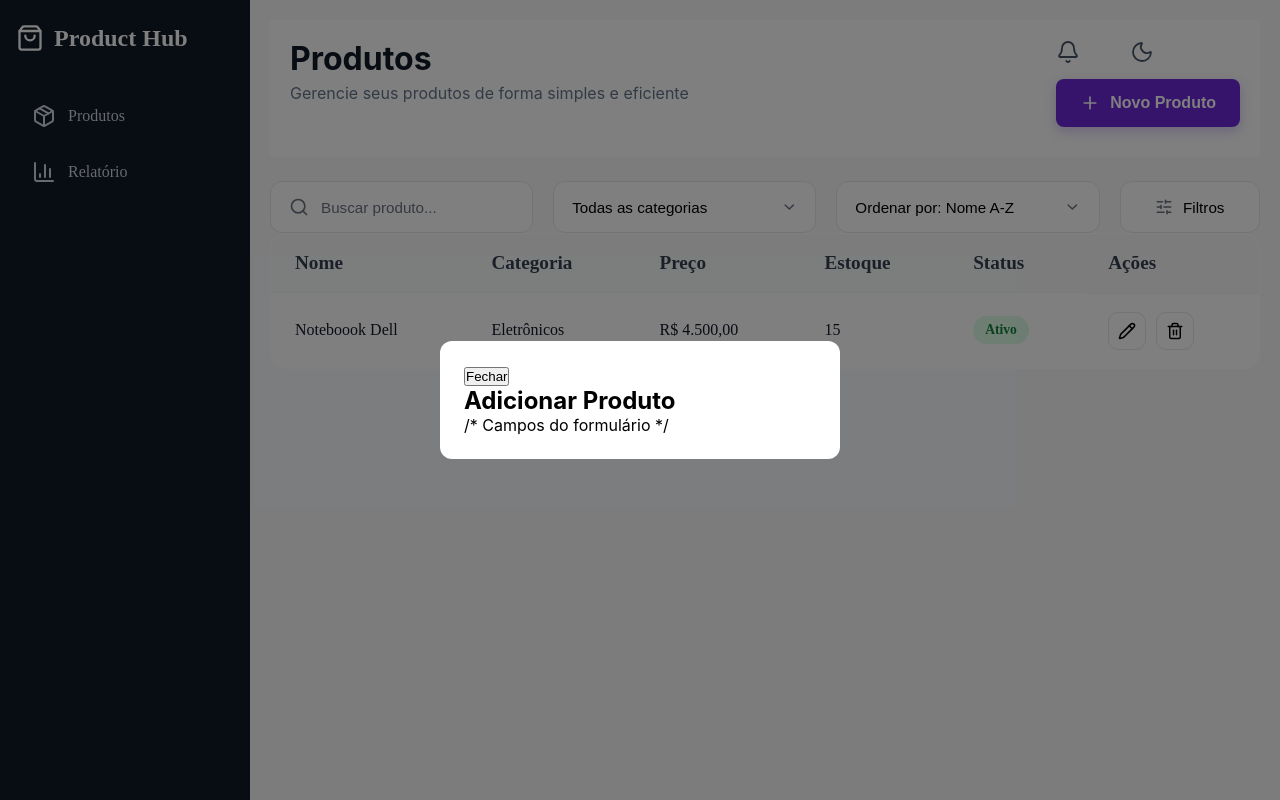
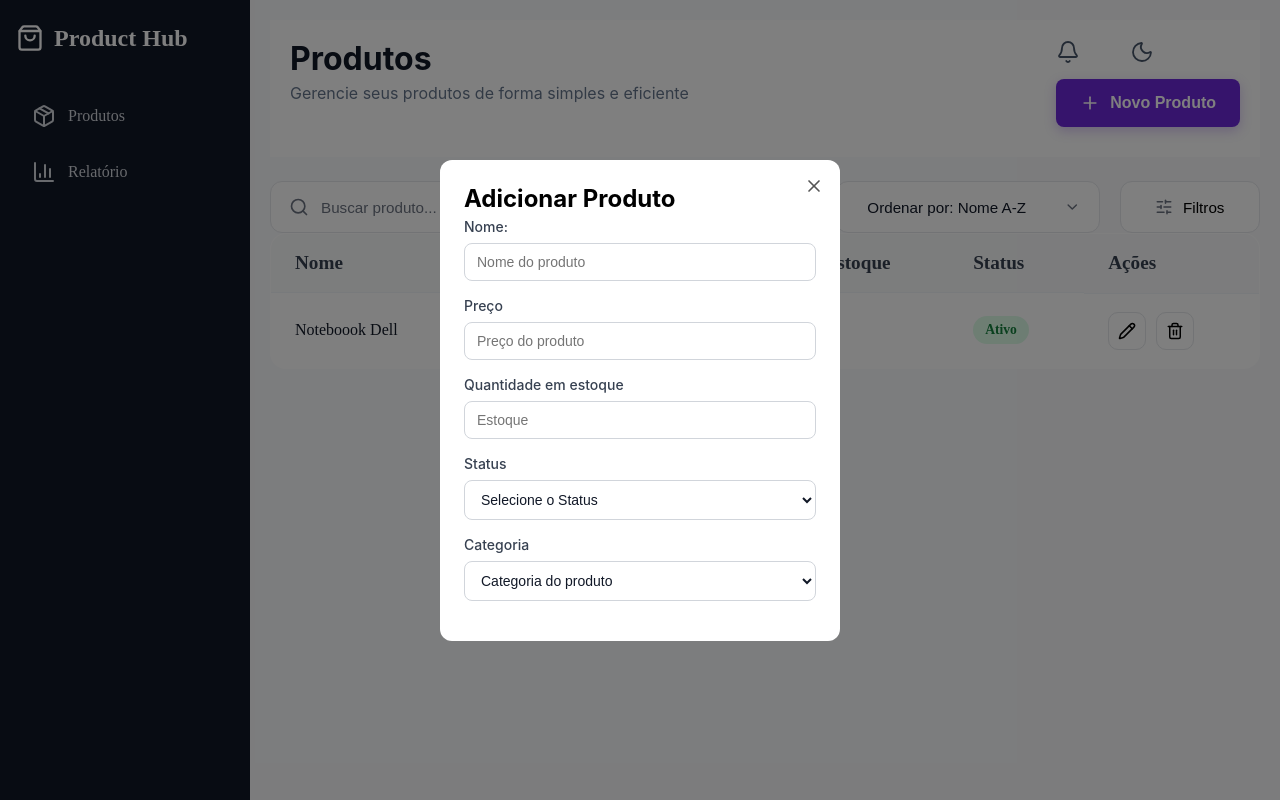
Before and after one commit to vinivmarinho/productDashboard, a React (Vite) app: page / in a window 1280 px wide. Both pictures are taken after a click on the button "Novo Produto". Built offline with nearby package versions, Linux system fonts and the light colour scheme.

Commit message:
feat: Cria formulário modal

```diff
--- a/src/components/Modals/AddProductModal.tsx
+++ b/src/components/Modals/AddProductModal.tsx
@@ -1,4 +1,6 @@
 import "./addProductModal.css";
+import { X } from "lucide-react";
+
 /*Define as propriedades que o componente AddProductModal recebe */
 type Props = {
     onClose: () => void;
@@ -8,13 +10,45 @@ export function AddProductModal({onClose}: Props) {
     return(
         <div className="modal-overlay">
             <div className="modal-content">
-                <button onClick={onClose}>
-                    Fechar
+                <button onClick={onClose} className="modal-close">
+                    <X size={20}/>
                 </button>
                 <h2>Adicionar Produto</h2>
 
                 <form>
-                    /* Campos do formulário */
+                    <div className="form-group">
+                        <label htmlFor="product-name">Nome:</label>
+                        <input id="product-name" placeholder="Nome do produto"></input>
+                    </div>
+
+                    <div className="form-group">
+                        <label htmlFor="price">Preço</label>
+                            <input type="number" placeholder="Preço do produto"></input>
+                    </div>
+
+                    <div className="form-group">
+                        <label htmlFor="stock">Quantidade em estoque</label>
+                            <input type="number" placeholder="Estoque"></input>
+                    </div>
+
+                    <div className="form-group">
+                        <label htmlFor="status">Status</label>
+                        <select id="status">
+                            <option disabled selected>Selecione o Status</option>
+                            <option>Ativo</option>
+                            <option>Inativo</option>
+                        </select>
+                    </div>
+
+                    <div className="form-group">
+                        <label htmlFor="category">Categoria</label>
+                        <select id="category">
+                            <option disabled selected>Categoria do produto</option>
+                            <option>Eletrônicos</option>
+                            <option>Acessórios</option>
+                            <option>Móveis</option>
+                        </select>
+                    </div>
                 </form>
 
             </div>
--- a/src/components/Modals/addProductModal.css
+++ b/src/components/Modals/addProductModal.css
@@ -9,8 +9,83 @@
 }
 
 .modal-content{
+    position: relative; /* Referência para o botão X*/
     background-color: white;
     width: 400px;
     padding: 24px;
     border-radius: 12px;
 }
+
+.modal-close {
+    position: absolute;
+    top: 12px;
+    right: 12px;
+
+    background: transparent;
+    border: none;
+    cursor: pointer;
+
+    display: flex;
+    align-items: center;
+    justify-content: center;
+
+    color: #555;
+    padding: 4px;
+    border-radius: 6px;
+
+    transition: background-color 0.2s, color 0.2s;
+}
+
+h2 {
+    margin-bottom: 5px;
+}
+
+.modal-close:hover {
+    background-color: #f3f4f6;
+    color: #111827;
+}
+
+.form-group {
+    display: flex;
+    flex-direction: column;
+    gap: 8px;
+    margin-bottom: 16px;
+}
+
+.form-group label {
+    font-size: 14px;
+    font-weight: 500;
+    color: #374151;
+}
+
+.form-group input {
+    width: 100%;
+    padding: 10px 12px;
+
+    border: 1px solid #d1d5db;
+    border-radius: 8px;
+
+    font-size: 14px;
+    color: #111827;
+
+    outline: none;
+    transition: border-color 0.2s, box-shadow 0.2s
+}
+
+.form-group input:focus {
+    border-color: #2563eb;
+    box-shadow: 0 0 0 3px rgba(37, 99, 235, 0.15);
+}
+
+select {
+    width: 100%;
+    padding: 10px 12px;
+    border: 1px solid #d1d5db;
+    border-radius: 8px;
+
+    background-color: white;
+    font-size: 14px;
+    color: #111827;
+
+    cursor: pointer;
+}
```
